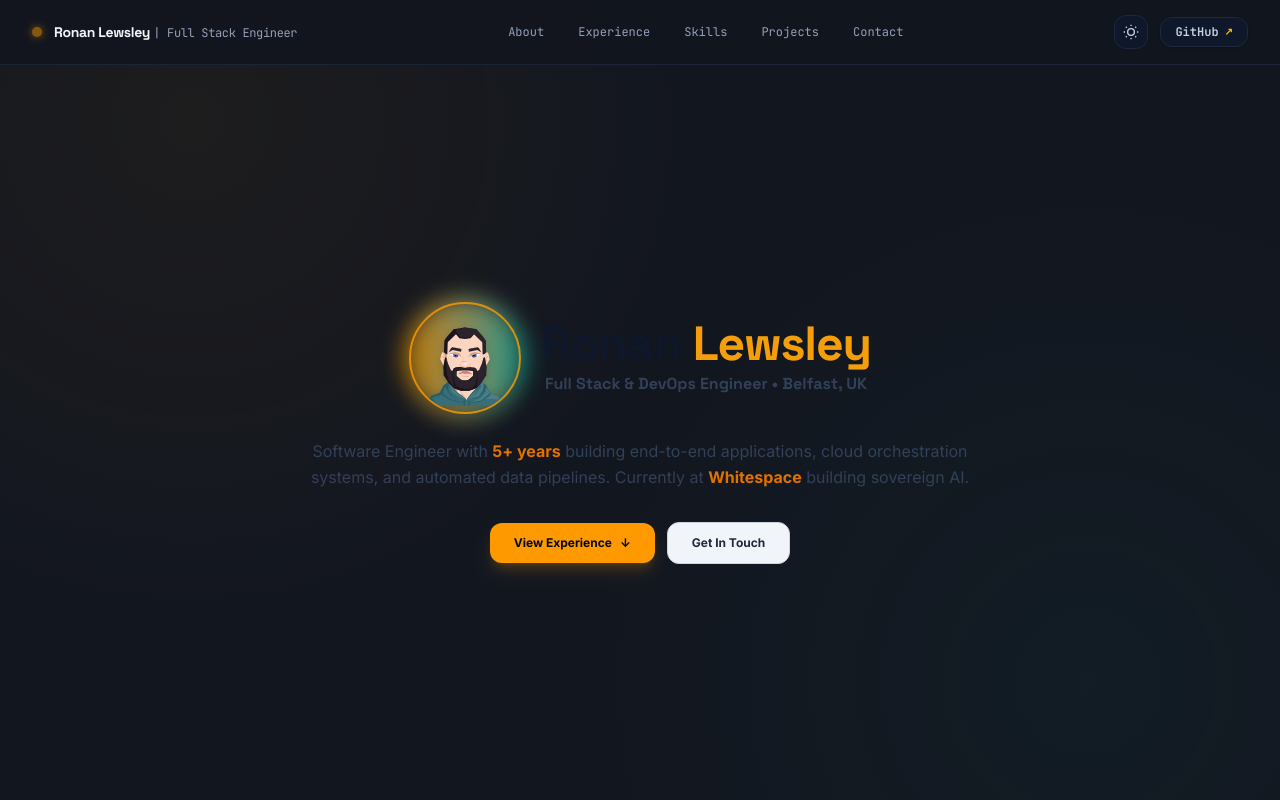
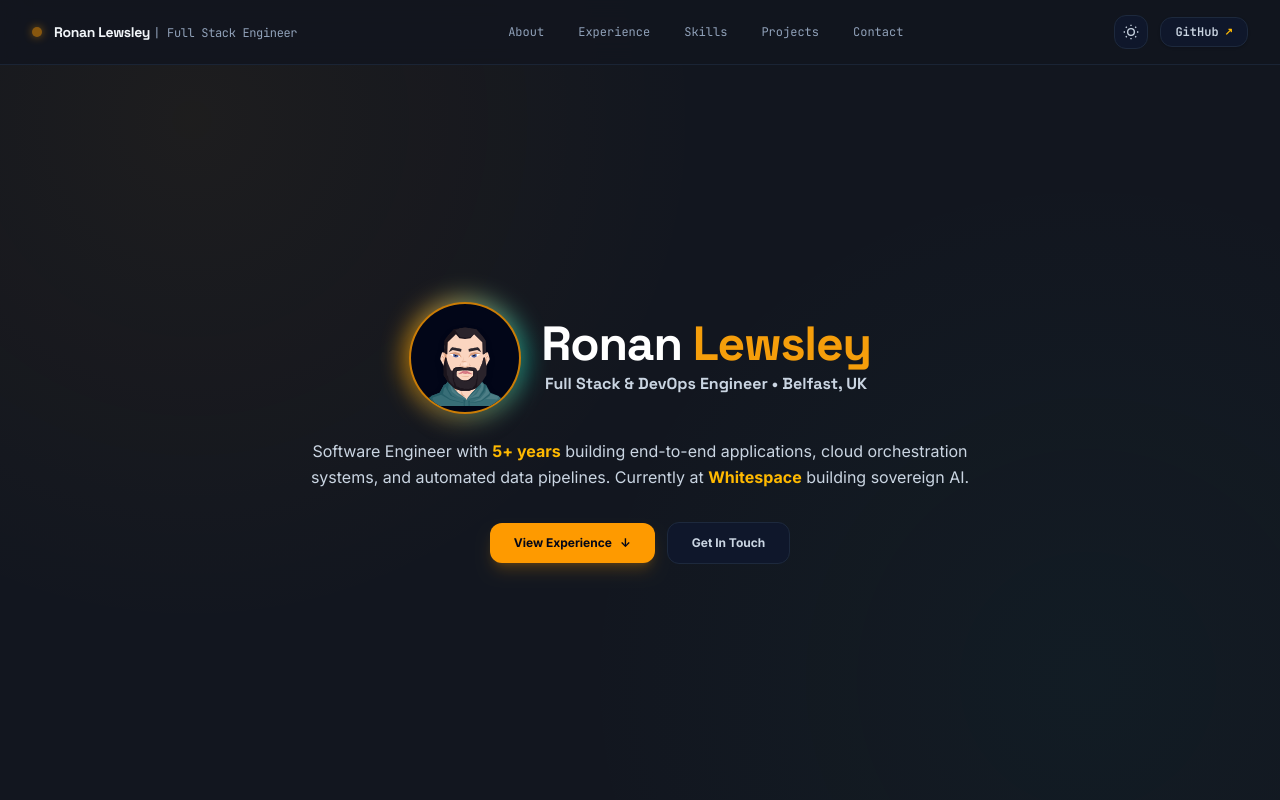
Before and after one commit to lewsley-r/portfolio-prod, a Vue app: page / in a window 1280 px wide. Shown: the top 800 px of the page. Built offline with nearby package versions, Linux system fonts and the light colour scheme.

Commit message:
fix: class-based dark/light variants so toggle updates colors live

```diff
--- a/src/style.css
+++ b/src/style.css
@@ -1,6 +1,7 @@
 @import "tailwindcss";
 
-@custom-variant light (&.light);
+@custom-variant dark (.dark &);
+@custom-variant light (.light &);
 
 /* ============================================
    Theme: Warm Carbon & Amber Gold
```
